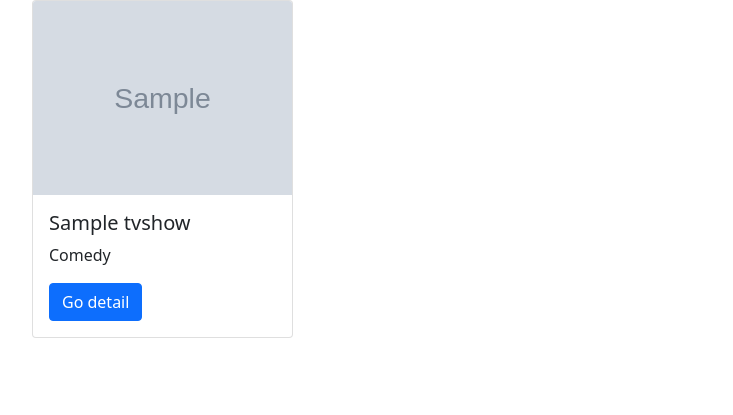
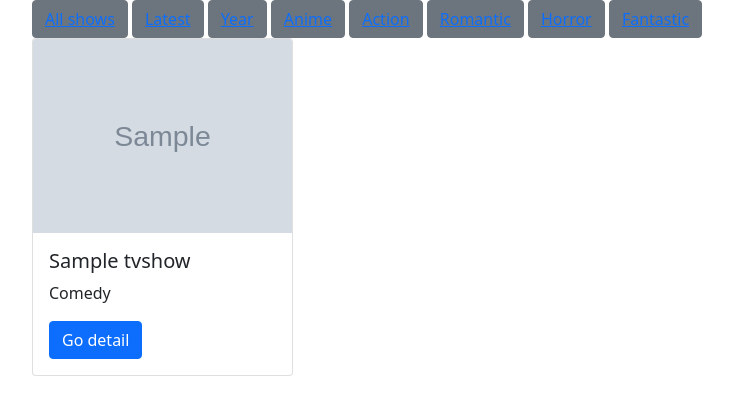
Before and after one commit to Dilyar0/Django_app, a Django app: page /shows/ in a window 1280 px wide. Shown: the top 415 px of the page, without its empty margins (50-783 px from the left). Run offline with Django 4.2, Linux system fonts and the light colour scheme; tables that the repository leaves empty hold one stand-in row (values such as "Sample post"); grey boxes marked "Sample" are stand-in pictures; some libraries are stand-ins or nearby versions.

Commit message:
lesson 4 commit

```diff
--- a/shows/urls.py
+++ b/shows/urls.py
@@ -1,10 +1,19 @@
 from django.urls import path
 from . import views
-
 
 app_name = 'shows'
 urlpatterns = [
     path('shows/', views.shows_all, name="shows_all"),
+    path('shows/latest', views.shows_latest, name="shows_latest"),
+    path('shows/year', views.shows_in_one_year, name="shows_year"),
+    path('shows/anime', views.shows_genre_anime, name="shows_anime"),
+    path('shows/action', views.shows_genre_action, name="shows_action"),
+    path('shows/romantic', views.shows_genre_romantic, name="shows_romantic"),
+    path('shows/horror/', views.shows_genre_horror, name="shows_horror"),
+    path('shows/fantastic/', views.shows_genre_fantastic, name="shows_fantastic"),
+
     path('shows/<int:id>/', views.shows_detail, name="shows_detail"),
+    path('shows/<int:id>/update/', views.put_update_shows, name="shows_update"),
+    path('shows/<int:id>/delete/', views.shows_delete, name="shows_delete"),
     path('add-show/', views.add_show, name="add_show")
 ]
--- a/shows/views.py
+++ b/shows/views.py
@@ -2,16 +2,55 @@ from django.http import HttpResponse
 from django.shortcuts import render, get_object_or_404
 from . import models, forms
 from django.shortcuts import redirect, reverse
+from datetime import datetime, timedelta
 
-
-def shows_all(request):
-    shows = models.TVShow.objects.all()
-    return render(request, "shows_list.html", {"shows": shows})
+start_date = datetime.today() - timedelta(days=1)
+one_year_date = datetime.today() - timedelta(days=365)
 
 
 def shows_detail(request, id):
     show = get_object_or_404(models.TVShow, id=id)
     return render(request, "shows_detail.html", {"show": show})
+
+
+def shows_all(request):
+    shows = models.TVShow.objects.order_by("-id")
+    return render(request, "shows_list.html", {"shows": shows})
+
+
+def shows_latest(request):
+    shows = models.TVShow.objects.filter(created_date__gt=start_date).order_by("-id")
+    return render(request, "shows_list.html", {"shows": shows})
+
+
+def shows_in_one_year(request):
+    shows = models.TVShow.objects.filter(created_date__gt=one_year_date).order_by("-id")
+    return render(request, "shows_list.html", {"shows": shows})
+
+
+def shows_genre_anime(request):
+    shows = models.TVShow.objects.filter(genre="Anime").order_by("-id")
+    return render(request, "shows_list.html", {"shows": shows})
+
+
+def shows_genre_action(request):
+    shows = models.TVShow.objects.filter(genre="Action").order_by("-id")
+    return render(request, "shows_list.html", {"shows": shows})
+
+
+def shows_genre_romantic(request):
+    shows = models.TVShow.objects.filter(genre="Romantic").order_by("-id")
+    return render(request, "shows_list.html", {"shows": shows})
+
+
+def shows_genre_horror(request):
+    shows = models.TVShow.objects.filter(genre="Horror").order_by("-id")
+    return render(request, "shows_list.html", {"shows": shows})
+
+
+def shows_genre_fantastic(request):
+    shows = models.TVShow.objects.filter(genre="Fantastic").order_by("-id")
+    return render(request, "shows_list.html", {"shows": shows})
 
 
 def add_show(request):
@@ -24,4 +63,22 @@ def add_show(request):
             return redirect(reverse("shows:shows_all"))
     else:
         form = forms.TVShowForm()
-    return render(request, "add_shows.html", {'form': form})
+    return render(request, "add_shows.html", {"form": form})
+
+
+def put_update_shows(request, id):
+    show_id = get_object_or_404(models.TVShow, id=id)
+    if request.method == "POST":
+        form = forms.TVShowForm(instance=show_id, data=request.POST)
+        if form.is_valid():
+            form.save()
+            return redirect(reverse("shows:shows_all"))
+    else:
+        form = forms.TVShowForm(instance=show_id)
+    return render(request, "shows_update.html", {"form": form, "show": show_id})
+
+
+def shows_delete(request, id):
+    show_id = get_object_or_404(models.TVShow, id=id)
+    show_id.delete()
+    return redirect(reverse("shows:shows_all"))
--- a/templates/shows_detail.html
+++ b/templates/shows_detail.html
@@ -13,6 +13,9 @@
             <p>quantity: {{ show.quantity }}</p>
             <p>create date: {{ show.created_date }}</p>
             <p>update date: {{ show.updated_date }}</p>
+            <a href="/add-show/">Add new show</a>
+            <a href="/shows/{{ show.id }}/update/">Change {{ show.title }}</a>
+            <a href="/shows/{{ show.id }}/delete/">Delete {{ show.title }}</a>
         </div>
         <div>
             <h3>Comments:</h3>
--- a/templates/shows_list.html
+++ b/templates/shows_list.html
@@ -9,6 +9,16 @@
     </head>
     <body>
         <div class="container shows__container">
+            <div>
+                <button type="button" class="btn btn-secondary shows__button"><a href="/shows/">All shows</a></button>
+                <button type="button" class="btn btn-secondary shows__button"><a href="/shows/latest">Latest</a></button>
+                <button type="button" class="btn btn-secondary shows__button"><a href="/shows/year">Year</a></button>
+                <button type="button" class="btn btn-secondary shows__button"><a href="/shows/anime">Anime</a></button>
+                <button type="button" class="btn btn-secondary shows__button"><a href="/shows/action">Action</a></button>
+                <button type="button" class="btn btn-secondary shows__button"><a href="/shows/romantic">Romantic</a></button>
+                <button type="button" class="btn btn-secondary shows__button"><a href="/shows/horror">Horror</a></button>
+                <button type="button" class="btn btn-secondary shows__button"><a href="/shows/fantastic">Fantastic</a></button>
+            </div>
             <div class="row gy-5">
                 {% for show in shows %}
                <div class="col-3">
```
Also changed, not shown: shows/req.txt (added, +11 -0 lines), templates/shows_update.html (added, +14 -0 lines).
